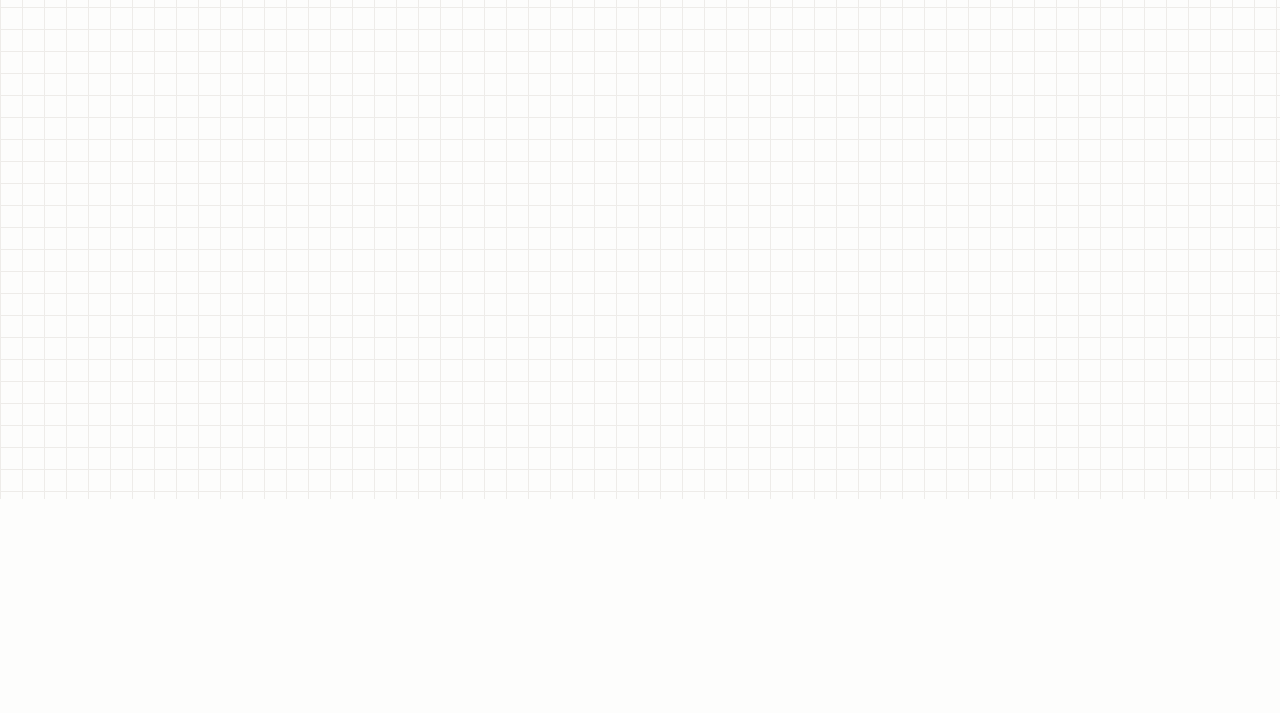
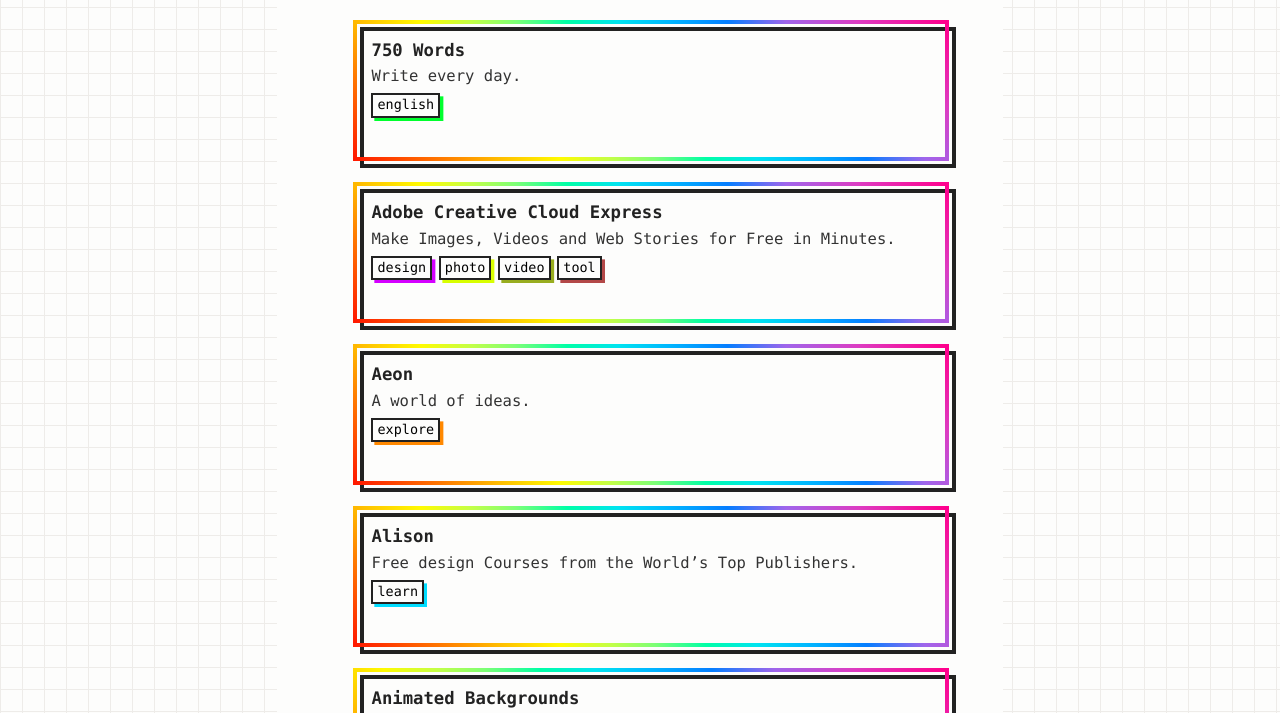
Before and after one commit to AREA44/SYWYKE, an Astro site: page / in a window 1280 px wide. Shown: the part 301-1014 px from the top of the page. Before the commit the page ends 800 px from the top, so only its background shows below. Built offline with nearby package versions, Linux system fonts and the light colour scheme; Astro itself is replaced by a stand-in of ours; a web font is replaced by a local one.

Commit message:
using astro:content

```diff
--- a/src/content/config.ts
+++ b/src/content/config.ts
@@ -1,8 +1,9 @@
 import { z, defineCollection } from 'astro:content'
 const sitesCollection = defineCollection({
+  type: 'content',
   schema: z.object({
     title: z.string(),
-    site: z.url(),
+    site: z.string().url(),
     description: z.string(),
     tags: z.array(z.string()),
   }),
--- a/src/pages/index.astro
+++ b/src/pages/index.astro
@@ -3,9 +3,10 @@ import BaseLayout from '@/layouts/BaseLayout.astro'
 import Section from '@/components/Section.astro'
 import OutlineHeading from '@/components/OutlineHeading.astro'
 import ListItem from '@/components/ListItem.astro'
+import { getCollection } from 'astro:content'
 import { sitesAndTags } from '@/utils/sites'
 
-const sites = await Astro.glob('../data/*.md')
+const sites = await getCollection('sites')
 const { allSites, allTags } = sitesAndTags(sites)
 const tagsSorted = allTags ? Object.keys(allTags).sort() : []
 
@@ -45,11 +46,9 @@ let description = `Sites You Wish You Know Earlier by AREA44`
     <Section>
       <ul>
         {
-          allSites.map(
-            ({ url, frontmatter: { description, site, title, tags } }) => (
-              <ListItem {url} {description} {site} {title} {tags} />
-            ),
-          )
+          allSites.map(({ url, data: { description, site, title, tags } }) => (
+            <ListItem {url} {description} {site} {title} {tags} />
+          ))
         }
       </ul>
     </Section>
--- a/src/utils/sites.tsx
+++ b/src/utils/sites.tsx
@@ -1,5 +1,3 @@
-import 'astro/jsx-runtime'
-
 export function sitesAndTags(allSites: any) {
   const sites = sortedSites(allSites)
   const tags = siteTags(sites)
@@ -7,18 +5,17 @@ export function sitesAndTags(allSites: any) {
 }
 
 function sortedSites(allSites: any) {
-  allSites = allSites.sort((a: any, b: any) => {
-    return +new Date(b.frontmatter.date) - +new Date(a.frontmatter.date)
+  const sites = Array.isArray(allSites) ? allSites : []
+  return sites.sort((a: any, b: any) => {
+    return new Date(b.data.date).getTime() - new Date(a.data.date).getTime()
   })
-  return allSites
 }
 
 function siteTags(sites: any[]) {
-  return sites.reduce(
-    (allTags: { [x: string]: any[] }, site: { frontmatter: { tags: any } }) => {
-      const Tags = site.frontmatter.tags
-      if (Tags) {
-        Tags.forEach((tag: string | number) => {
+  return sites.reduce((allTags: { [x: string]: any[] }, site: any) => {
+    const tags = site.data.tags
+    if (tags) {
+      tags.forEach((tag: string | number) => {
         if (!allTags[tag]) {
           allTags[tag] = []
         }
@@ -26,7 +23,5 @@ function siteTags(sites: any[]) {
       })
     }
     return allTags
-    },
-    {},
-  )
+  }, {})
 }
```
Also changed, not shown: tsconfig.json (+5 -4 lines), 1 other file. Lines whose indentation alone changed are shown as unchanged.
